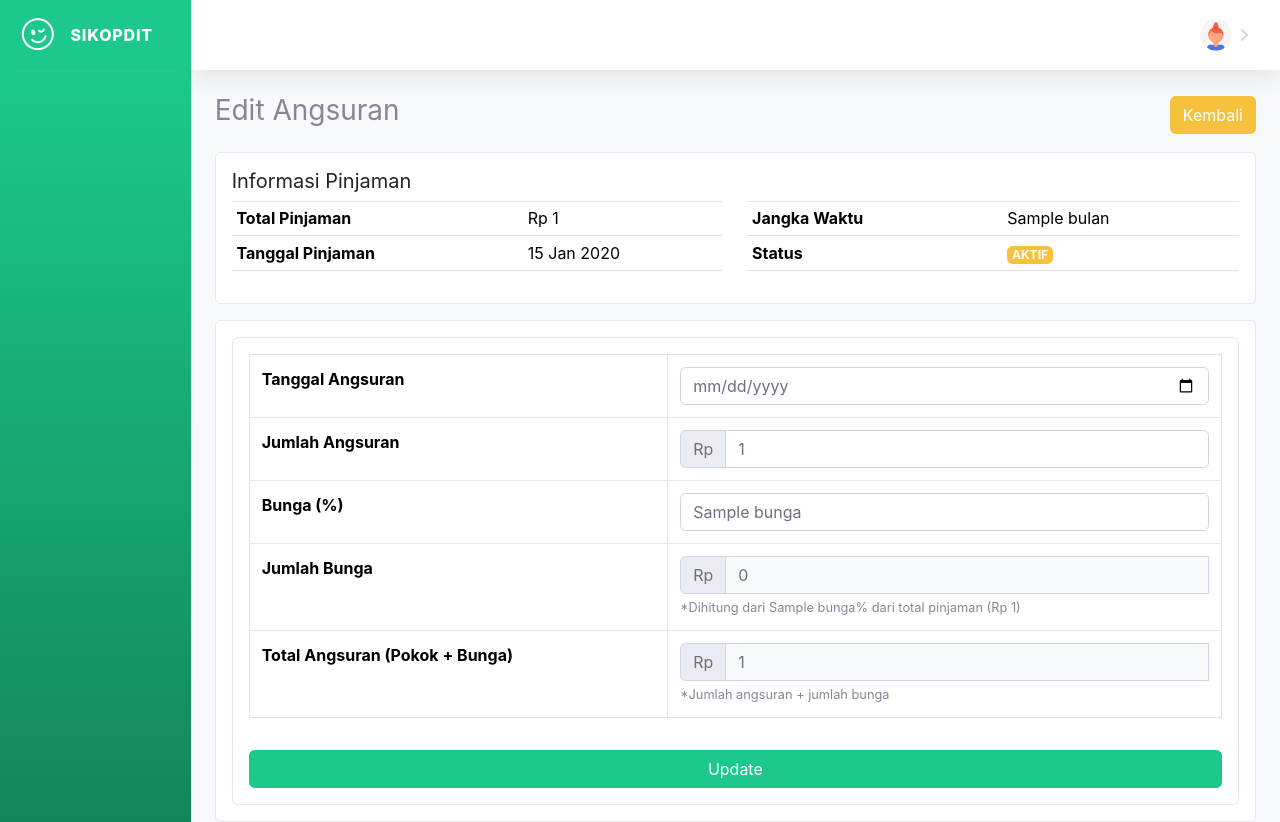
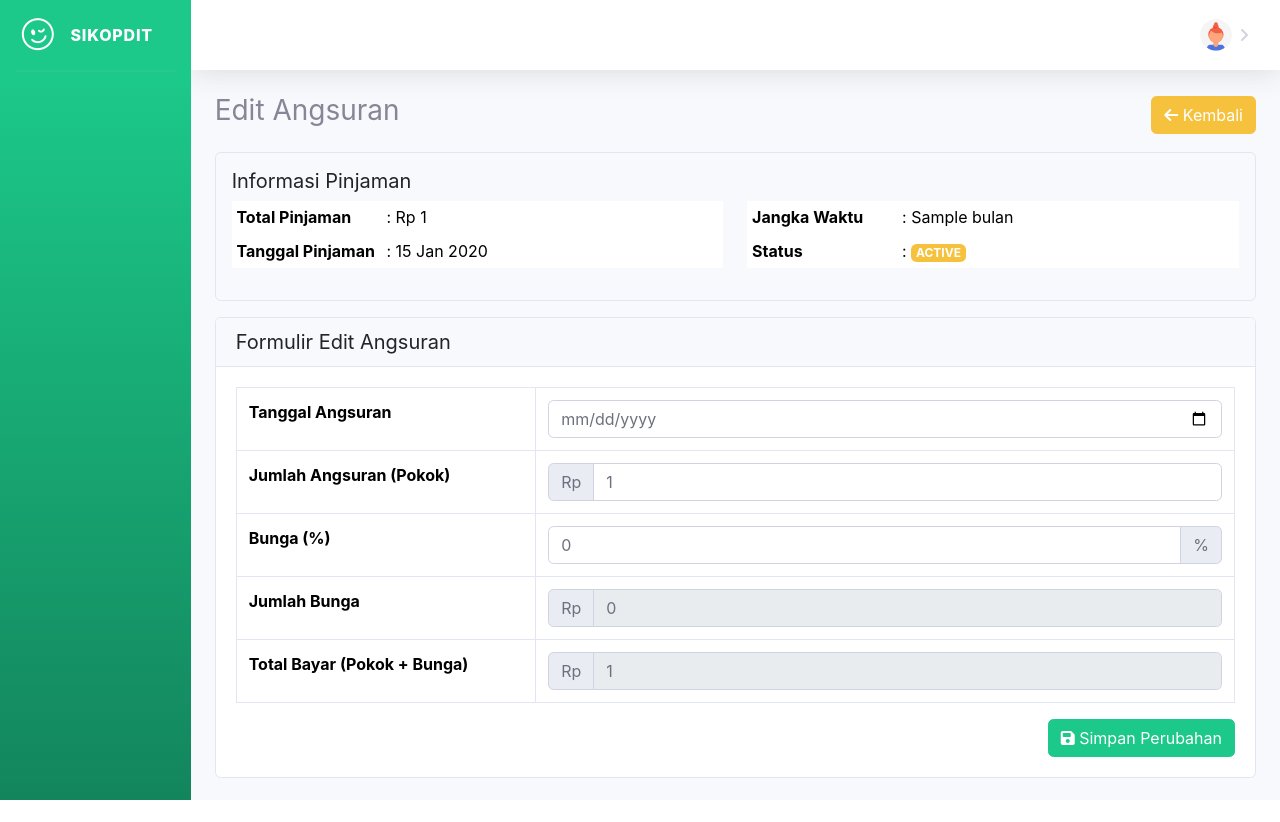
Before and after one commit to dewiyuni/SIKOPDIT, a CodeIgniter 4 app: the page made by app/Views/karyawan/transaksi_pinjaman/edit.php in a window 1280 px wide. After the commit the page ends 800 px from the top, so only its background shows below. Run offline with PHP 8.4 and a stand-in for CodeIgniter, Linux system fonts and the light colour scheme; the template is opened without the code that fills it: most values are stand-ins (such as "Sample title", 1, 10 or a date in 2020); data that the repository does not hold is empty; some libraries are stand-ins or nearby versions.

Commit message:
add denda field and update total bayar calculation in transaksi pinjaman

```diff
--- a/app/Config/Routes.php
+++ b/app/Config/Routes.php
@@ -70,6 +70,9 @@ $routes->post('karyawan/transaksi_pinjaman/simpan', 'TransaksiPinjaman::simpan')
 $routes->get('karyawan/transaksi_pinjaman/edit/(:num)', 'TransaksiPinjaman::edit/$1');
 $routes->post('karyawan/transaksi_pinjaman/update/(:num)', 'TransaksiPinjaman::update/$1');
 $routes->get('karyawan/transaksi_pinjaman/delete/(:num)', 'TransaksiPinjaman::delete/$1');
+
+$routes->delete('karyawan/transaksi_pinjaman/delete/(:num)', 'TransaksiPinjaman::delete/$1');
+
 $routes->get('karyawan/transaksi_pinjaman/detail/(:num)', 'TransaksiPinjaman::detail/$1');
 $routes->get('karyawan/transaksi_pinjaman/tambahAngsuran/(:segment)', 'TransaksiPinjaman::tambahAngsuran/$1');
 $routes->post('karyawan/transaksi_pinjaman/simpan_angsuran', 'TransaksiPinjaman::simpanAngsuran');
--- a/app/Models/AngsuranModel.php
+++ b/app/Models/AngsuranModel.php
@@ -16,6 +16,7 @@ class AngsuranModel extends Model
         'id_pinjaman',
         'tanggal_angsuran',
         'bunga',
+        'denda',
         'jumlah_angsuran',
         'sisa_pinjaman',
         'status',
--- a/app/Views/karyawan/transaksi_pinjaman/edit.php
+++ b/app/Views/karyawan/transaksi_pinjaman/edit.php
@@ -6,46 +6,38 @@
         <h3>Edit Angsuran</h3>
         <a href="<?= base_url('karyawan/transaksi_pinjaman/detail/' . $pinjaman->id_pinjaman) ?>"
             class="btn btn-warning">
-            Kembali
+            <i class="fas fa-arrow-left"></i> Kembali
         </a>
     </div>
 
-    <?php if (session()->getFlashdata('message')): ?>
-        <div class="alert alert-success">
-            <?= session()->getFlashdata('message') ?>
-        </div>
-    <?php endif; ?>
-
     <!-- Loan Information Card -->
-    <div class="card p-3 mb-3">
+    <div class="card p-3 mb-3 bg-light">
         <h5>Informasi Pinjaman</h5>
         <div class="row">
             <div class="col-md-6">
-                <table class="table table-sm">
+                <table class="table table-sm table-borderless">
                     <tr>
-                        <th>Total Pinjaman</th>
-                        <td>Rp <?= number_format($pinjaman->jumlah_pinjaman, 0, ',', '.') ?></td>
+                        <th style="width: 150px;">Total Pinjaman</th>
+                        <td>: Rp <?= number_format($pinjaman->jumlah_pinjaman, 0, ',', '.') ?></td>
                     </tr>
                     <tr>
                         <th>Tanggal Pinjaman</th>
-                        <td><?= date('d M Y', strtotime($pinjaman->tanggal_pinjaman)) ?></td>
+                        <td>: <?= date('d M Y', strtotime($pinjaman->tanggal_pinjaman)) ?></td>
                     </tr>
                 </table>
             </div>
             <div class="col-md-6">
-                <table class="table table-sm">
+                <table class="table table-sm table-borderless">
                     <tr>
-                        <th>Jangka Waktu</th>
-                        <td><?= $pinjaman->jangka_waktu ?> bulan</td>
+                        <th style="width: 150px;">Jangka Waktu</th>
+                        <td>: <?= $pinjaman->jangka_waktu ?> bulan</td>
                     </tr>
                     <tr>
                         <th>Status</th>
-                        <td>
-                            <?php if ($pinjaman->status == 'lunas'): ?>
-                                <span class="badge bg-success">LUNAS</span>
-                            <?php else: ?>
-                                <span class="badge bg-warning">AKTIF</span>
-                            <?php endif; ?>
+                        <td>:
+                            <span class="badge bg-<?= ($pinjaman->status == 'lunas') ? 'success' : 'warning' ?>">
+                                <?= strtoupper($pinjaman->status) ?>
+                            </span>
                         </td>
                     </tr>
                 </table>
@@ -53,34 +45,44 @@
         </div>
     </div>
 
-    <div class="card p-3">
-        <form action="<?= base_url('karyawan/transaksi_pinjaman/update/' . $angsuran->id_angsuran) ?>" method="post">
-            <?= csrf_field() ?>
-            <input type="hidden" id="jumlah_pinjaman" value="<?= $pinjaman->jumlah_pinjaman ?>">
-            <div class="card p-3">
+    <div class="card">
+        <div class="card-header">
+            <h5 class="mb-0">Formulir Edit Angsuran</h5>
+        </div>
+        <div class="card-body">
+            <form action="<?= base_url('karyawan/transaksi_pinjaman/update/' . $angsuran->id_angsuran) ?>"
+                method="post">
+                <?= csrf_field() ?>
+                <input type="hidden" id="jumlah_pinjaman_val" value="<?= $pinjaman->jumlah_pinjaman ?>">
+
                 <table class="table table-bordered">
                     <tr>
-                        <th>Tanggal Angsuran</th>
+                        <th style="width: 30%;">Tanggal Angsuran</th>
                         <td>
                             <input type="date" name="tanggal_angsuran" class="form-control"
                                 value="<?= esc($angsuran->tanggal_angsuran) ?>" required>
                         </td>
                     </tr>
                     <tr>
-                        <th>Jumlah Angsuran</th>
+                        <th>Jumlah Angsuran (Pokok)</th>
                         <td>
                             <div class="input-group">
                                 <span class="input-group-text">Rp</span>
-                                <input type="number" name="jumlah_angsuran" class="form-control"
-                                    value="<?= esc($angsuran->jumlah_angsuran) ?>" required oninput="calculateTotal();">
+                                <!-- PERBAIKAN: type="text" dan value diformat -->
+                                <input type="text" id="jumlah_angsuran" name="jumlah_angsuran" class="form-control"
+                                    value="<?= number_format($angsuran->jumlah_angsuran, 0, ',', '.') ?>" required>
                             </div>
                         </td>
                     </tr>
                     <tr>
                         <th>Bunga (%)</th>
                         <td>
-                            <input type="text" name="bunga" class="form-control" value="<?= esc($angsuran->bunga) ?>"
-                                required placeholder="Contoh: 2.5" oninput="calculateTotal();">
+                            <div class="input-group">
+                                <input type="text" id="bunga" name="bunga" class="form-control"
+                                    value="<?= rtrim(rtrim(number_format($angsuran->bunga, 2, ',', '.'), '0'), ',') ?>"
+                                    required placeholder="Contoh: 2,5">
+                                <span class="input-group-text">%</span>
+                            </div>
                         </td>
                     </tr>
                     <tr>
@@ -88,71 +90,75 @@
                         <td>
                             <div class="input-group">
                                 <span class="input-group-text">Rp</span>
-                                <input type="text" id="jumlah_bunga" class="form-control" readonly
-                                    style="background-color: #f8f9fa;">
-                                <input type="hidden" name="jumlah_bunga_hidden" id="jumlah_bunga_hidden" readonly>
+                                <input type="text" id="jumlah_bunga_display" class="form-control" readonly
+                                    style="background-color: #e9ecef;">
                             </div>
-                            <small class="text-muted">*Dihitung dari <?= esc($angsuran->bunga) ?>% dari total pinjaman
-                                (Rp <?= number_format($pinjaman->jumlah_pinjaman, 0, ',', '.') ?>)</small>
                         </td>
                     </tr>
                     <tr>
-                        <th>Total Angsuran (Pokok + Bunga)</th>
+                        <th>Total Bayar (Pokok + Bunga)</th>
                         <td>
                             <div class="input-group">
                                 <span class="input-group-text">Rp</span>
-                                <input type="text" id="total_angsuran" class="form-control" readonly
-                                    style="background-color: #f8f9fa;">
-                                <input type="hidden" name="total_angsuran_hidden" id="total_angsuran_hidden">
+                                <input type="text" id="total_angsuran_display" class="form-control" readonly
+                                    style="background-color: #e9ecef;">
                             </div>
-                            <small class="text-muted">*Jumlah angsuran + jumlah bunga</small>
                         </td>
                     </tr>
                 </table>
-                <button type="submit" class="btn btn-success mt-3">Update</button>
-            </div>
-        </form>
+                <div class="text-end">
+                    <button type="submit" class="btn btn-success"><i class="fas fa-save"></i> Simpan Perubahan</button>
+                </div>
+            </form>
+        </div>
     </div>
 </div>
+<?= $this->endSection() ?>
 
+<?= $this->section('scripts') ?>
 <script>
-    // Function to calculate total payment including interest
-    function calculateTotal() {
-        const jumlahAngsuran = parseFloat(document.querySelector('input[name="jumlah_angsuran"]').value) || 0;
-        const bunga = parseFloat(document.querySelector('input[name="bunga"]').value) || 0;
-        const jumlahPinjaman = parseFloat(document.getElementById('jumlah_pinjaman').value) || 0;
+    document.addEventListener("DOMContentLoaded", function () {
+        // Ambil elemen-elemen yang dibutuhkan
+        const inputAngsuran = document.getElementById('jumlah_angsuran');
+        const inputBunga = document.getElementById('bunga');
+        const jumlahPinjaman = parseFloat(document.getElementById('jumlah_pinjaman_val').value) || 0;
 
-        // Calculate interest based on the total loan amount (not the installment amount)
-        const jumlahBunga = (bunga / 100) * jumlahPinjaman;
+        // Fungsi untuk membersihkan nilai dari format Rupiah dan mengubah koma desimal
+        function parseValue(valueStr) {
+            if (typeof valueStr !== 'string') return 0;
+            return parseFloat(valueStr.replace(/\./g, '').replace(',', '.')) || 0;
+        }
 
-        // Calculate total payment (principal + interest)
-        const totalPayment = jumlahAngsuran + jumlahBunga;
+        // Fungsi utama untuk kalkulasi
+        function calculateTotal() {
+            const pokokAngsuran = parseValue(inputAngsuran.value);
+            const bungaPersen = parseValue(inputBunga.value);
 
-        // Update interest amount field
-        document.getElementById('jumlah_bunga').value = formatCurrency(jumlahBunga);
-        document.getElementById('jumlah_bunga_hidden').value = jumlahBunga.toFixed(2);
+            const jumlahBunga = (bungaPersen / 100) * jumlahPinjaman;
+            const totalBayar = pokokAngsuran + jumlahBunga;
 
-        // Update total fields
-        document.getElementById('total_angsuran').value = formatCurrency(totalPayment);
-        document.getElementById('total_angsuran_hidden').value = totalPayment.toFixed(2);
-    }
+            document.getElementById('jumlah_bunga_display').value = formatToCurrency(jumlahBunga);
+            document.getElementById('total_angsuran_display').value = formatToCurrency(totalBayar);
+        }
 
-    // Function to format numbers as currency
-    function formatCurrency(value) {
-        return new Intl.NumberFormat('id-ID', {
-            minimumFractionDigits: 0,
-            maximumFractionDigits: 0
-        }).format(value);
-    }
+        // Fungsi untuk memformat angka menjadi format Rupiah (IDR)
+        function formatToCurrency(value) {
+            return new Intl.NumberFormat('id-ID').format(Math.round(value));
+        }
 
-    // Event listeners to calculate total when input changes
-    document.querySelector('input[name="jumlah_angsuran"]').addEventListener('input', calculateTotal);
-    document.querySelector('input[name="bunga"]').addEventListener('input', calculateTotal);
+        // Fungsi untuk memformat input jumlah angsuran saat diketik
+        function formatNumberInput(event) {
+            let value = event.target.value.replace(/[^0-9]/g, '');
+            event.target.value = value ? new Intl.NumberFormat('id-ID').format(value) : '';
+        }
 
-    // Initialize calculation on page load
-    document.addEventListener("DOMContentLoaded", function () {
+        // Tambahkan event listener
+        inputAngsuran.addEventListener('input', formatNumberInput);
+        inputAngsuran.addEventListener('input', calculateTotal);
+        inputBunga.addEventListener('input', calculateTotal);
+
+        // Panggil fungsi kalkulasi saat halaman pertama kali dimuat
         calculateTotal();
     });
 </script>
-
 <?= $this->endSection() ?>
```
Also changed, not shown: app/Controllers/TransaksiPinjaman.php (+86 -41 lines), app/Views/karyawan/transaksi_pinjaman/detail.php (+111 -96 lines), app/Views/karyawan/transaksi_pinjaman/tambah_angsuran.php (+33 -24 lines).
